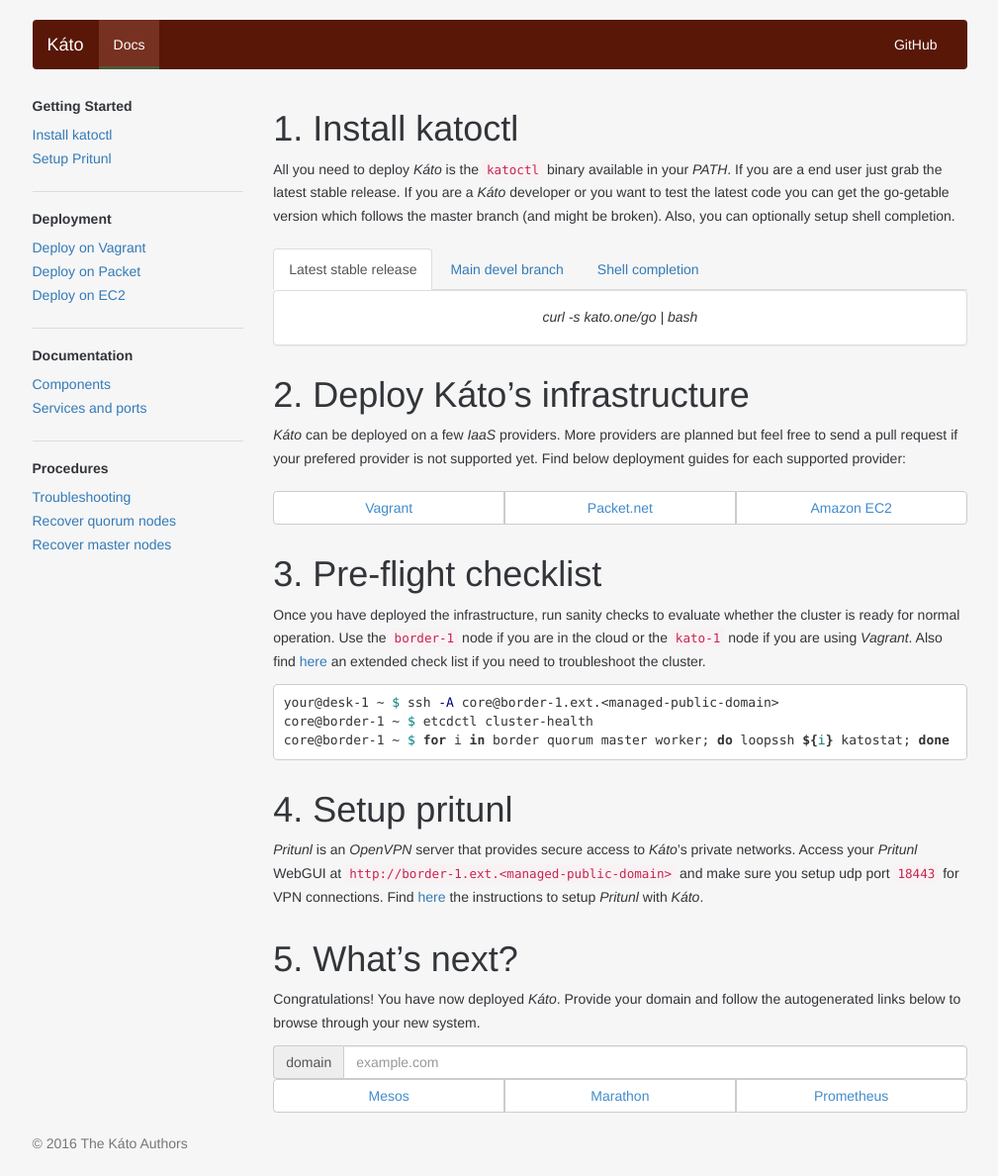
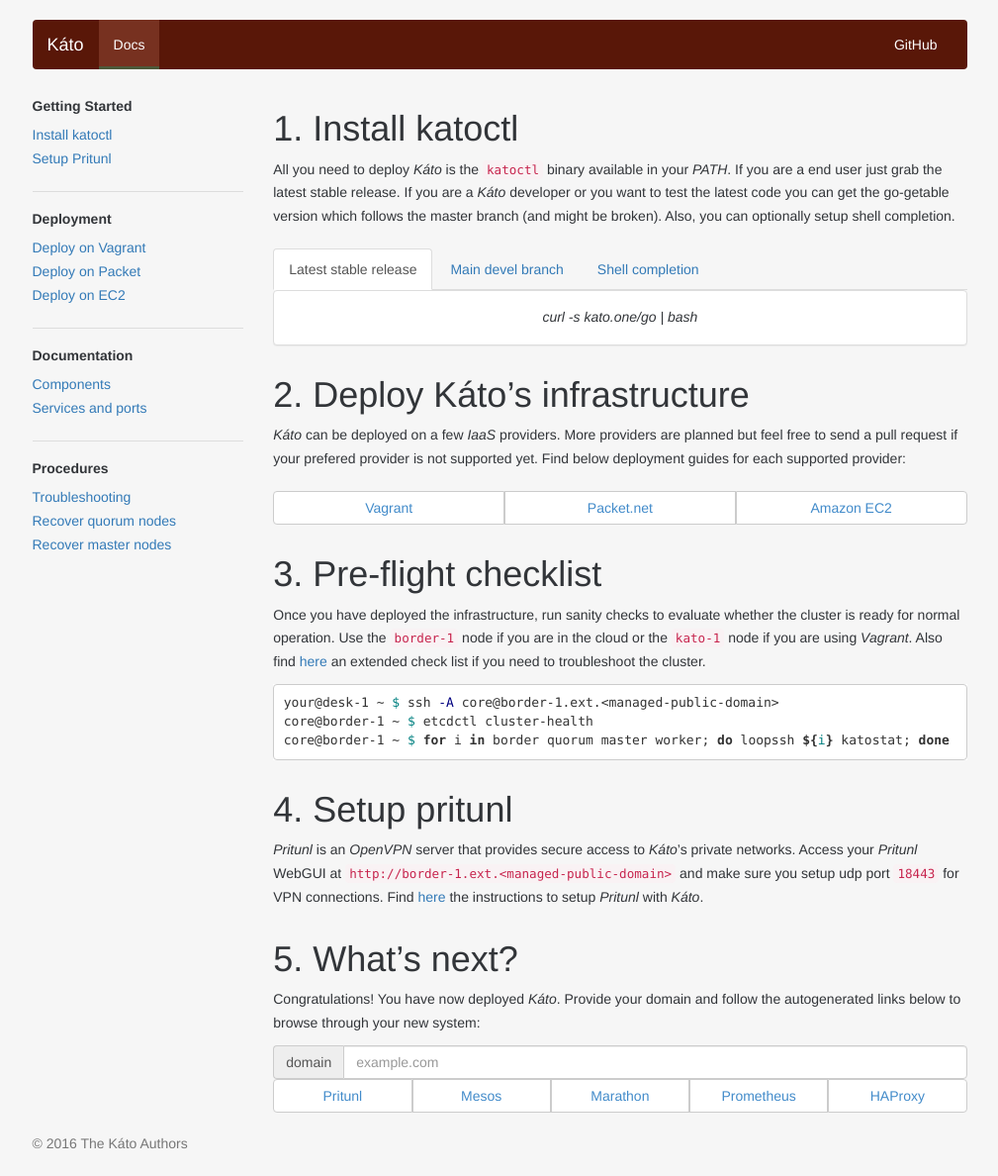
Before and after one commit to h0tbird/coreseed, a Jekyll site: the page built from docs/docs/index.md, in a window 1280 px wide. Shown: the whole page at 99% size, without its empty margins (135-1144 px from the left). Built offline with Jekyll 4.4.1, drawn with Linux system fonts in a browser that asks for light colours; nearby versions of some CDN libraries; some web fonts are replaced.

Commit message:
Added Pritunl and HAProxy links

```diff
--- a/docs/docs/index.md
+++ b/docs/docs/index.md
@@ -82,7 +82,7 @@ and make sure you setup udp port `18443` for VPN connections. Find [here]({{ sit
 
 # 5. What's next?
 
-Congratulations! You have now deployed *Káto*. Provide your domain and follow the autogenerated links below to browse through your new system.
+Congratulations! You have now deployed *Káto*. Provide your domain and follow the autogenerated links below to browse through your new system:
 
 <div class="input-group">
   <span class="input-group-addon" id="basic-addon1">domain</span>
@@ -91,13 +91,29 @@ Congratulations! You have now deployed *Káto*. Provide your domain and follow t
 
 <div class="btn-group btn-group-justified" role="group" aria-label="...">
   <div class="btn-group" role="group">
-    <a class="btn btn-default domain-derived-link" href="http://example.com:5050" data-url="http://{domain}:5050"><font color="#428bca">Mesos</font></a>
+    <a class="btn btn-default domain-derived-link" data-url="https://border-1.{domain}">
+    <font color="#428bca">Pritunl</font>
+    </a>
   </div>
   <div class="btn-group" role="group">
-    <a class="btn btn-default domain-derived-link" href="http://example.com:8080" data-url="http://{domain}:8080"><font color="#428bca">Marathon</font></a>
+    <a class="btn btn-default domain-derived-link" data-url="http://master-1.{domain}:5050">
+    <font color="#428bca">Mesos</font>
+    </a>
   </div>
   <div class="btn-group" role="group">
-    <a class="btn btn-default domain-derived-link" href="http://example.com::9191/graph" data-url="http://{domain}:9191/graph"><font color="#428bca">Prometheus</font></a>
+    <a class="btn btn-default domain-derived-link" data-url="http://master-1.{domain}:8080">
+    <font color="#428bca">Marathon</font>
+    </a>
+  </div>
+  <div class="btn-group" role="group">
+    <a class="btn btn-default domain-derived-link" data-url="http://master-1.{domain}:9191/graph">
+    <font color="#428bca">Prometheus</font>
+    </a>
+  </div>
+  <div class="btn-group" role="group">
+    <a class="btn btn-default domain-derived-link" data-url="http://worker-1.{domain}:9090/haproxy?stats">
+    <font color="#428bca">HAProxy</font>
+    </a>
   </div>
 </div>
 
```
